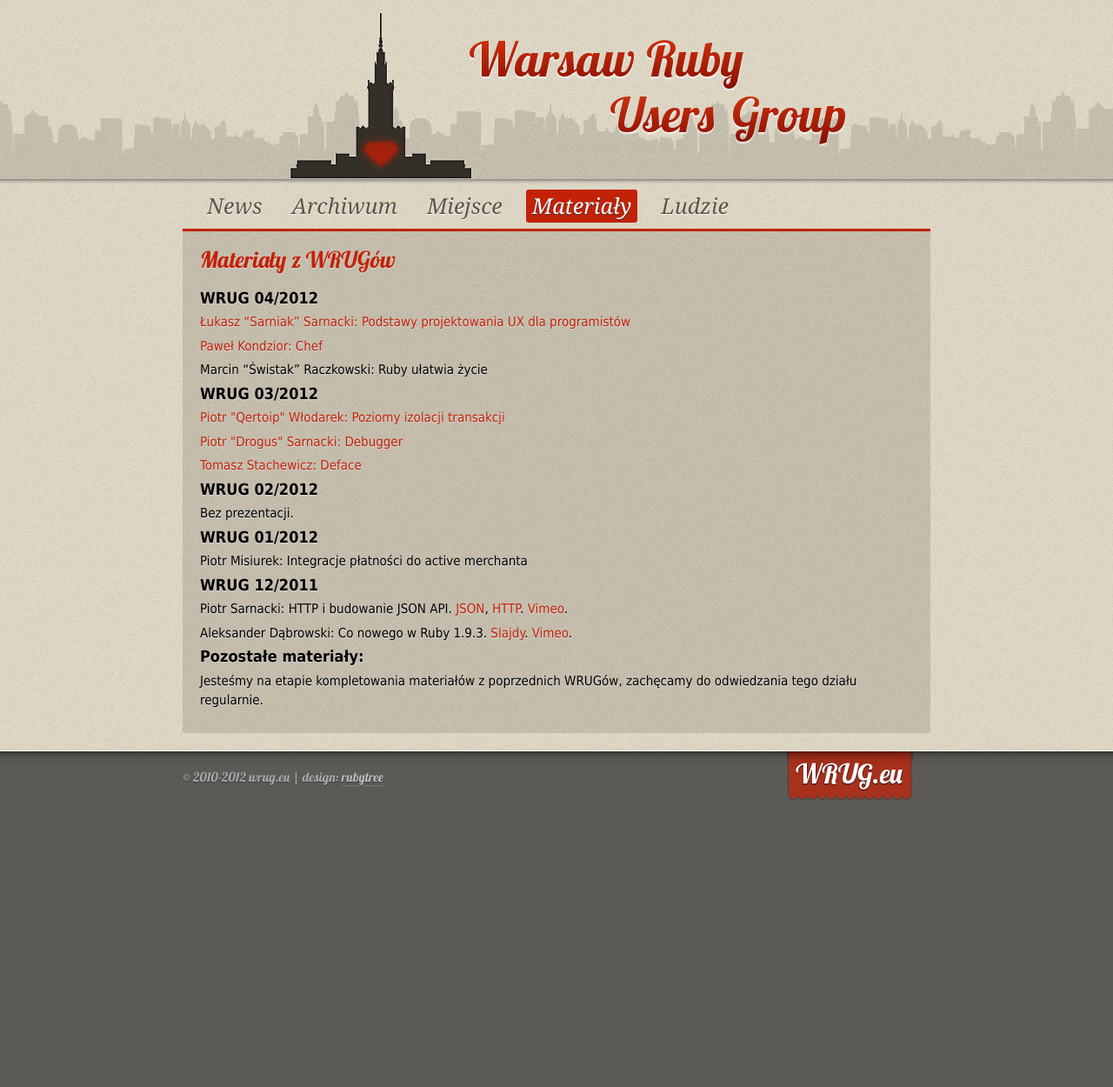
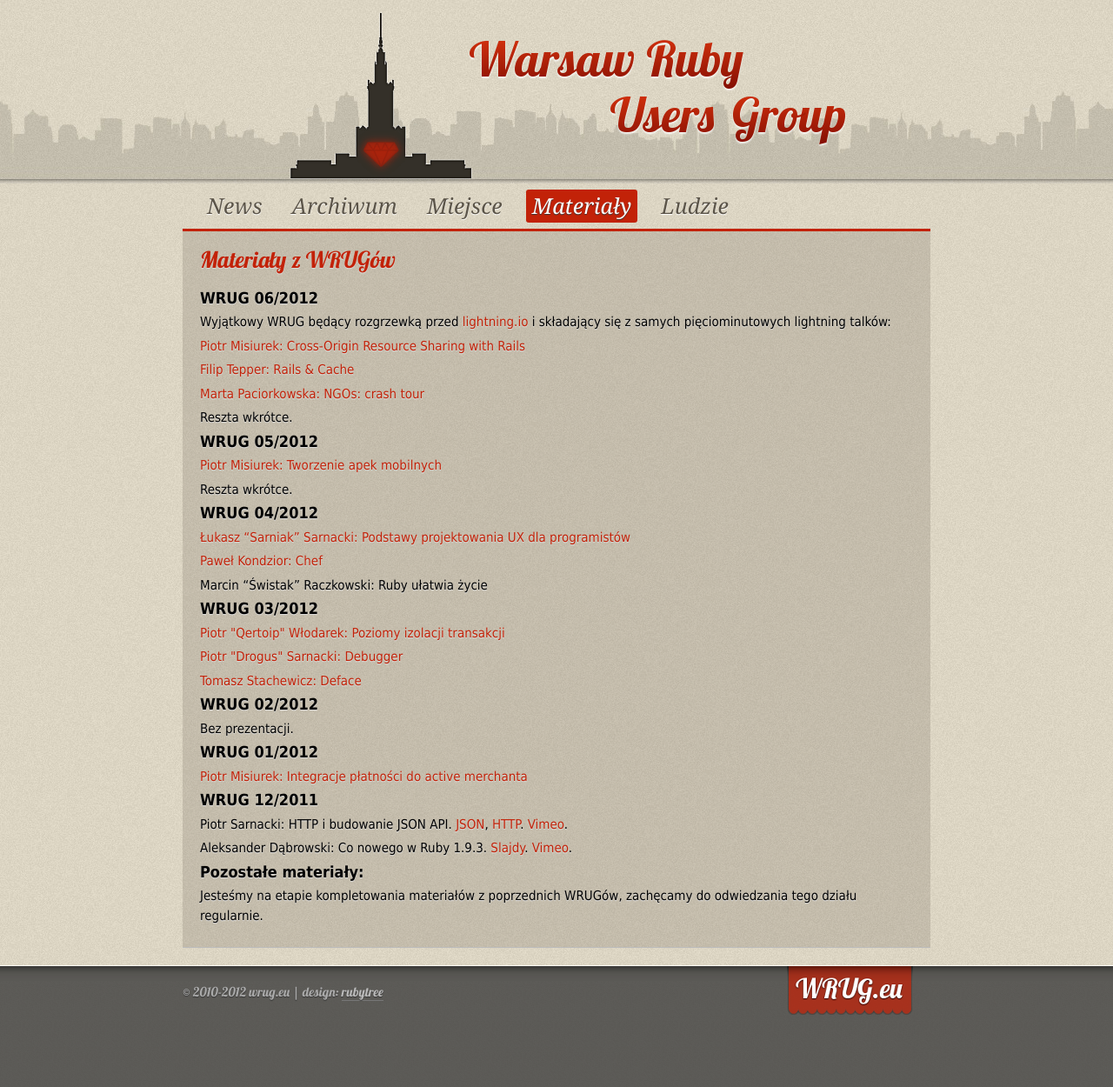
Before and after one commit to wrug/wrug.eu, a Jekyll site: the page built from slides.html, in a window 1280 px wide. Shown: the whole page at 87% size. Built offline with Jekyll 4.4.1, drawn with Linux system fonts in a browser that asks for light colours; before the commit the page ends 1003 px from its top, so only the background shows below that.

Commit message:
slides update

```diff
--- a/slides.html
+++ b/slides.html
@@ -7,6 +7,17 @@
   <header>
     <h1>Materiały z WRUGów</h1>
   </header>
+
+  <h3>WRUG 06/2012</h3>
+  <p>Wyjątkowy WRUG będący rozgrzewką przed <a href="http://lightning.io">lightning.io</a> i składający się z samych pięciominutowych lightning talków:</p>
+  <p><a href="https://docs.google.com/presentation/d/17VzIZjuUqhZLcDKufesqMlEHXGtTYBsqKMd7YCYXjMU/edit">Piotr Misiurek: Cross-Origin Resource Sharing with Rails</a></p>
+  <p><a href="https://speakerdeck.com/u/filiptepper/p/rails-cache">Filip Tepper: Rails & Cache</a></p>
+  <p><a href="https://docs.google.com/presentation/d/1bkJMwlMwH4g6Xkrd5P2Z1SBQ9-Lkgsg9lU4twj8EvA8/edit">Marta Paciorkowska: NGOs: crash tour</a></p>
+  <p>Reszta wkrótce.</p>
+
+  <h3>WRUG 05/2012</h3>
+  <p><a href="https://docs.google.com/presentation/d/1PH3QrdF9cqf4jmVfIQQV8pKXVB3_enOW3phu7octhPg/edit">Piotr Misiurek: Tworzenie apek mobilnych</a></p>
+  <p>Reszta wkrótce.</p>
 
   <h3>WRUG 04/2012</h3>
   <p><a href="http://usetheawesomenessluke.com/talks/2012-04-17-ux/">Łukasz “Sarniak” Sarnacki: Podstawy projektowania UX dla programistów</a></p>
@@ -23,7 +34,7 @@
   <h3>WRUG 02/2012</h3>
 	<p>Bez prezentacji.</p>
 	<h3>WRUG 01/2012</h3>
-	<p>Piotr Misiurek: Integracje płatności do active merchanta</p>
+	<p><a href="/files/wrug-integracjeactivemerchanta.pdf">Piotr Misiurek: Integracje płatności do active merchanta</a></p>
 	<h3>WRUG 12/2011</h3>
 	<p>Piotr Sarnacki: HTTP i budowanie JSON API. <a href="http://json-on-rails-wrug.heroku.com/#1">JSON</a>, <a href="http://wrug-http.heroku.com/#1">HTTP</a>. <a href="http://vimeo.com/33959660">Vimeo</a>.</p>
 	<p>Aleksander Dąbrowski: Co nowego w Ruby 1.9.3. <a href="http://ruby193.heroku.com/#1">Slajdy</a>. <a href="http://vimeo.com/34117081">Vimeo</a>.</p>
```
